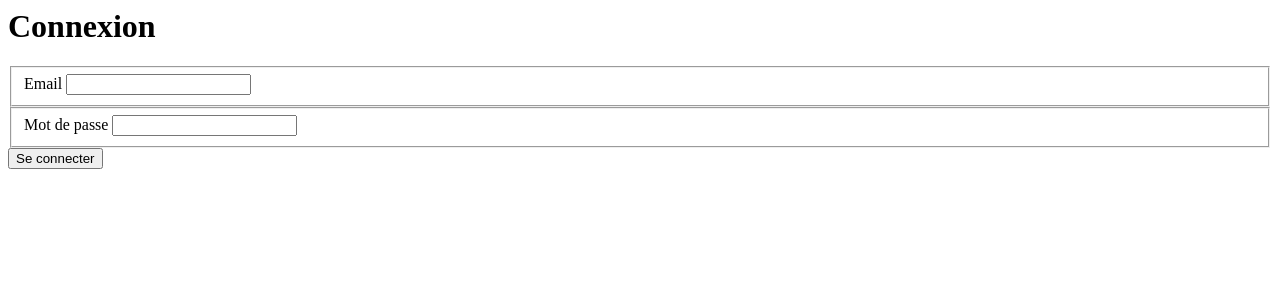
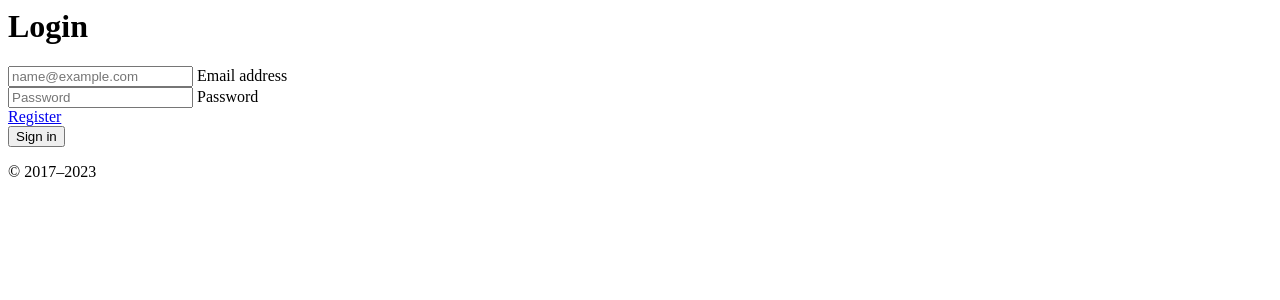
Before and after one commit to LaurelineAB/projet-e-commerce, a PHP site: page /views/auth/login.phtml in a window 1280 px wide. Shown: the top 300 px of the page. Run offline with PHP 8.4, Linux system fonts and the light colour scheme.

Commit message:
Register and Login

```diff
--- a/controllers/CategoryController.php
+++ b/controllers/CategoryController.php
@@ -48,7 +48,8 @@
     public function allCategories()
     {
         $categories = $this->manager->getAllCategories();
-        $this->render('homepage/homepage.pĥtml', $categories);
+        return $categories;
+        // $this->render('./views/homepage/homepage.pĥtml', $categories);
 
     }
 
--- a/managers/UserManager.php
+++ b/managers/UserManager.php
@@ -15,7 +15,7 @@
     }
 
     //Get user by email
-    public function getUserByEmail(string $email) : User
+    public function getUserByEmail(?string $email) : User
     {
         $query = $this->db->prepare("SELECT * FROM users WHERE users.email = ?");
         $query->execute([$email]);
--- a/models/User.php
+++ b/models/User.php
@@ -7,7 +7,7 @@
     private string $email;
     private string $password;
     private string $adress;
-    private date $inscription_date;
+    private ?string $inscription_date;
 
      public function __construct(string $first_name, string $last_name, string $email, string $password, string $adress){
         $this->id = null;
@@ -39,7 +39,7 @@
 
     public function getLast_name() : string
     {
-        return $this->last_nale;
+        return $this->last_name;
     }
     public function setLast_name(string $last_name) : void
     {
--- a/services/router.php
+++ b/services/router.php
@@ -20,14 +20,14 @@
     public function checkRoute()
     {
         $categories = $this->cc->allCategories();
-        $this->cc->render("views/partials/_header.phtml", $categories);
+        // $this->cc->render("views/partials/_header.phtml", $categories);
 
         if(isset($_GET['route']))
         {
             if($_GET['route'] === "homepage")
             {
-                $categories = $this->cc->allCategories();
-                $this->cc->render("views/homepage/homepage.phtml", $categories);
+                // $categories = $this->cc->allCategories();
+                $this->cc->render("homepage/homepage.phtml", $categories);
             }
             else if($_GET['route'] === "register")
             {
--- a/views/auth/login.phtml
+++ b/views/auth/login.phtml
@@ -1,12 +1,20 @@
-<h1>Connexion</h1>
-<form action="index.php?route=login" method="POST">
-    <fieldset>
-        <label for="login-email">Email</label>
-        <input type="email" name="login-email" id="login-email"/>
-    </fieldset>
-    <fieldset>
-        <label for="login-password">Mot de passe</label>
-        <input type="password" name="login-password" id="login-password"/>
-    </fieldset>
-    <input type="submit" name="submit-login" id="submit-login" value="Se connecter"/>
-</form>
+<main class="form-signin w-100 m-auto">
+  <form action="index.php?route=login" method="POST">
+    <h1 class="h3 mb-3 fw-normal">Login</h1>
+
+    <div class="form-floating">
+      <input type="email" class="form-control" name="login-email" id="login-email" placeholder="name@example.com">
+      <label for="login-email">Email address</label>
+    </div>
+    <div class="form-floating">
+      <input ttype="password" name="login-password" id="login-password" class="form-control" placeholder="Password">
+      <label for="floatingPassword">Password</label>
+    </div>
+
+    <div class="form-check text-start my-3">
+        <a href="index.php?route=register">Register</a>
+    </div>
+    <button class="btn btn-primary w-100 py-2" type="submit" name="submit-login" id="submit-login" value="Se connecter">Sign in</button>
+    <p class="mt-5 mb-3 text-body-secondary" >© 2017–2023</p>
+  </form>
+</main>
--- a/views/homepage/homepage.phtml
+++ b/views/homepage/homepage.phtml
@@ -7,7 +7,7 @@
             <p class="lead text-body-secondary">Text Market presentation</p>
         </div>
     </div>
-    <?php foreach($categories as $category) : ?>
+    <?php foreach($data as $category) : ?>
     <div class="album py-5 bg-body-tertiary">
         <div class="container">
                 <div class="row row-cols-1 row-cols-sm-2 row-cols-md-3 g-3">
```
Also changed, not shown: controllers/UserController.php (+4 -12 lines), views/partials/_header.phtml (+5 -6 lines).
